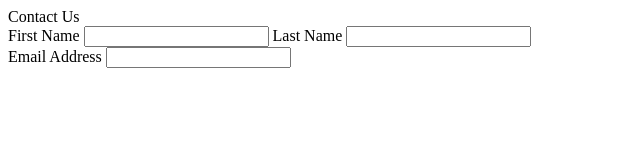
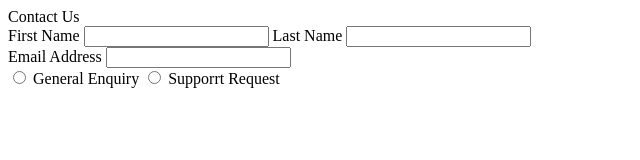
Before and after one commit to Adhish-Ullasan/contact-form, a plain HTML site: page index.html in a window 1280 px wide. Shown: the whole page, without its empty margins (0-640 px from the left). Drawn offline with Linux system fonts and the light colour scheme.

Commit message:
complete form query section

```diff
--- a/index.html
+++ b/index.html
@@ -10,8 +10,11 @@
     <form action="/users" method="post">
         <section id="name">
          <div>
-            <label for="first_name">First Name</label>
-            <input type="text">
+             <label for="first_name">First Name</label>
+             <input type="text">
+
+             <!-- <label for="middle_name">Middle Name</label>
+             <input type="text"> -->
 
             <label for="last_name">Last Name</label>
             <input type="text">
@@ -24,5 +27,15 @@
                 <input type="text">
             </div>
          </section>
+         <section id="query">
+            <div class="box">
+                <input type="radio" name="select" id="option-1">
+                <label for="general_enquiry">General Enquiry</label>
+
+                <input type="radio" name="select" id="option-1">
+                <label for="general_enquiry">Supporrt Request</label>
+
+            </div>
+         </section>
     </body>
 </html>
```
